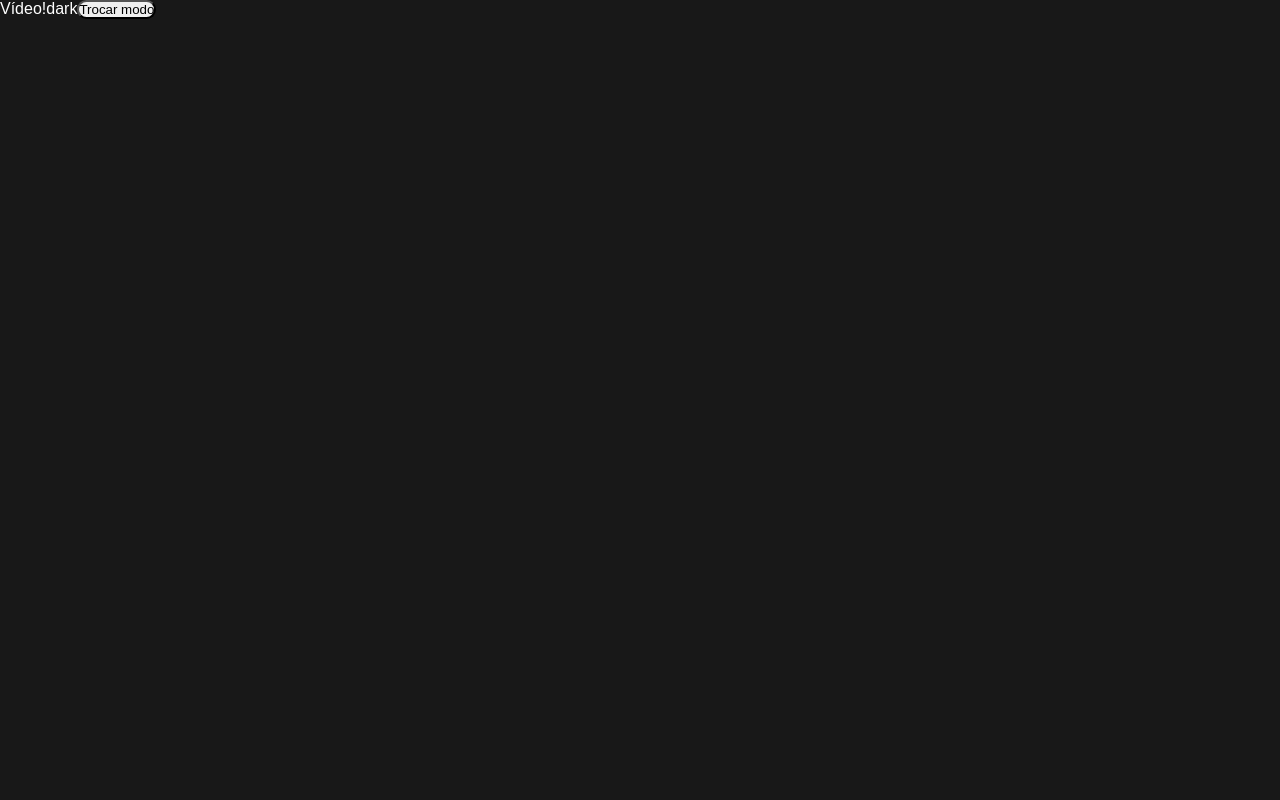
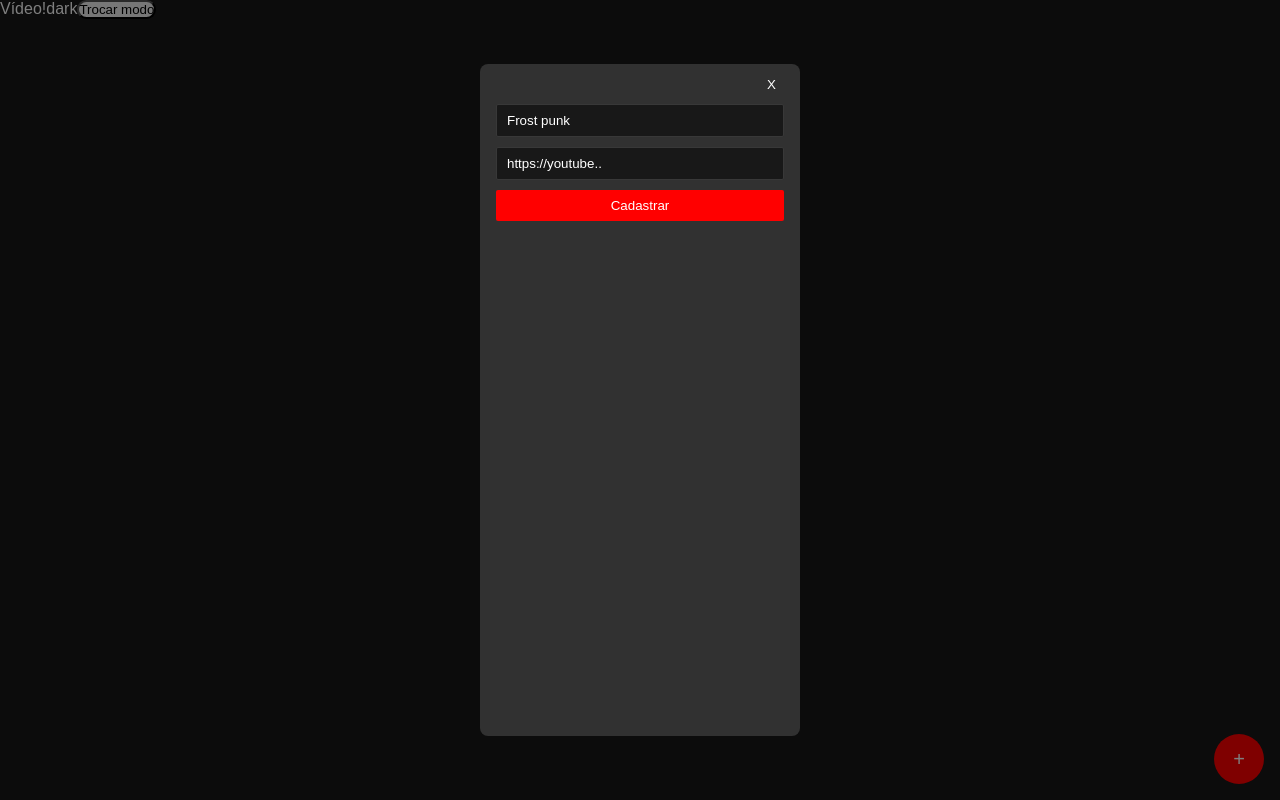
Before and after one commit to xGabrielgx/aluratube, a Next.js app: page /video in a window 1280 px wide. Built offline with nearby package versions, Linux system fonts and the light colour scheme.

Commit message:
atualização 4

```diff
--- a/pages/_app.js
+++ b/pages/_app.js
@@ -2,6 +2,7 @@ import React from "react";
 import { ThemeProvider } from "styled-components";
 import { CSSReset } from "../src/components/CSSReset";
 import ColorModeProvider, { ColorModeContext } from "../src/components/Menu/components/ColorMode";
+import RegisterVideo from "../src/components/RegisterVideo";
 
 const theme = {
     light: {
@@ -40,6 +41,7 @@ function MyApp({ Component, pageProps }) {
             <ThemeProvider  theme={theme[contexto.mode]}>
                 <CSSReset />
                 <Component {...pageProps} />
+                <RegisterVideo />
             </ThemeProvider >
     )
 }
--- a/src/components/Menu/components/ColorMode.js
+++ b/src/components/Menu/components/ColorMode.js
@@ -11,7 +11,7 @@ export default function ColorModeProvider(props){
 
     function toggleMode() {
         if(mode === "dark") setMode("light");
-        if(mode === "light") setMode("dark");
+        if( mode === "light") setMode("dark");
     }
 
     return(
--- /dev/null
+++ b/src/components/RegisterVideo/index.js
@@ -0,0 +1,88 @@
+import React from "react";
+import { StyledRegisterVideo } from "./styles";
+
+// Whiteboarding
+// Custom Hook
+function useForm(propsDoForm) {
+    const [values, setValues] = React.useState(propsDoForm.initalValues);
+
+    return {
+        values,
+        handleChange: (evento) => {
+            console.log(evento.target);
+            const value = evento.target.value;
+            const name = evento.target.name;
+            setValues({
+                ...values,
+                [name]: value,
+            });
+        },
+        clearForm() {
+            setValues({});
+        }
+    };
+}
+
+export default function RegisterVideo() {
+    const formCadastro = useForm({
+        initalValues: { titulo: "Frost punk", url: "https://youtube.." }
+    });
+    const [formVisivel, setFormVisivel] = React.useState(true);
+
+
+
+    /*
+    ## O que precisamos para o form funcionar
+    - pegar os dados, que precisam vir do state
+        - título
+        - url do vídeo
+    - precisamos ter um onSubmit do nosso form
+    - Limpar o formulário após o Submit
+    */
+
+    console.log(formVisivel)
+    return (
+        <StyledRegisterVideo>
+            <button className="add-video" onClick={() => setFormVisivel(true)}>
+                +
+            </button>
+            {/* {Ternario} sempre vai usar mt no react */}
+            {/* Operadores de Curto-Circuito /se ambos forem verdadeiros (true && "oi") (false && "oi")  */}
+            {formVisivel ? (
+                <form onSubmit={(evento) => {
+                    evento.preventDefault();
+                    console.log(formCadastro.values);
+
+                    setFormVisivel(false);
+                    formCadastro.clearForm();
+                }}>
+                    <div>
+                        <button type="button" className="close-modal" onClick={() => setFormVisivel(false)}>
+                            X
+                        </button>
+                        <input placeholder="Título do vídeo"
+                        name="titulo"
+                            value={formCadastro.values.titulo}
+                            onChange={formCadastro.handleChange}
+                                />
+                        <input placeholder="URL"
+                        name="url"
+                        value={formCadastro.values.url}
+                        onChange={formCadastro.handleChange}
+                            />
+
+                        <button type="submit">
+                            Cadastrar
+                        </button>
+                    </div>
+                </form>
+            ) : false}
+        </StyledRegisterVideo>
+    )
+}
+
+    // O que precisamos para abrir o form?
+    // [X] Falta o botão para adicionar
+    // [X] Modal
+    // -> [X] Precisamos controlar o state
+    // dentro do modal -> Formuçário em si
--- /dev/null
+++ b/src/components/RegisterVideo/styles.js
@@ -0,0 +1,70 @@
+import styled from "styled-components";
+
+export const StyledRegisterVideo = styled.div`
+  .add-video {
+    width: 50px;
+    height: 50px;
+    font-size: 20px;
+    color: inherit;
+    position: fixed;
+    bottom: 16px;
+    right: 16px;
+    border: 0;
+    background-color: red;
+    border-radius: 50%;
+    z-index: 99;
+    cursor: pointer;
+  }
+  .close-modal {
+    width: 25px;
+    height: 25px;
+    position: absolute;
+    top: 8px;
+    right: 16px;
+    color: inherit;
+    background-color: transparent;
+    border: none;
+    cursor: pointer;
+  }
+  button[type="submit"] {
+    background-color: red;
+    padding: 8px 16px;
+    border: none;
+    border-radius: 2px;
+    cursor: pointer;
+    color: inherit;
+  }
+  form {
+    width: 100%;
+    padding: 5%;
+    background-color: rgba(0,0,0,0.5);
+    position: fixed;
+    top: 0; bottom: 0;
+    left: 0; right: 0;
+    z-index: 100;
+    display: flex;
+    justify-content: center;
+    & > div {
+      flex: 1;
+      border-radius: 8px;
+      max-width: 320px;
+      background-color: ${({ theme }) => theme.backgroundLevel2};
+      display: flex;
+      flex-direction: column;
+      position: relative;
+      padding: 16px;
+      padding-top: 40px;
+    }
+  }
+  input {
+    border-radius: 2px;
+    border: 1px solid ${({ theme }) => theme.borderBase};
+    padding: 8px 10px;
+    margin-bottom: 10px;
+    outline: none;
+    color: #222222;
+    background-color: #f9f9f9;
+    color: ${({ theme }) => theme.textColorBase};
+    background-color: ${({ theme }) => theme.backgroundBase};
+  }
+`;
```
Also changed, not shown: 1 other file (tests, documents, lock files or other folders).
